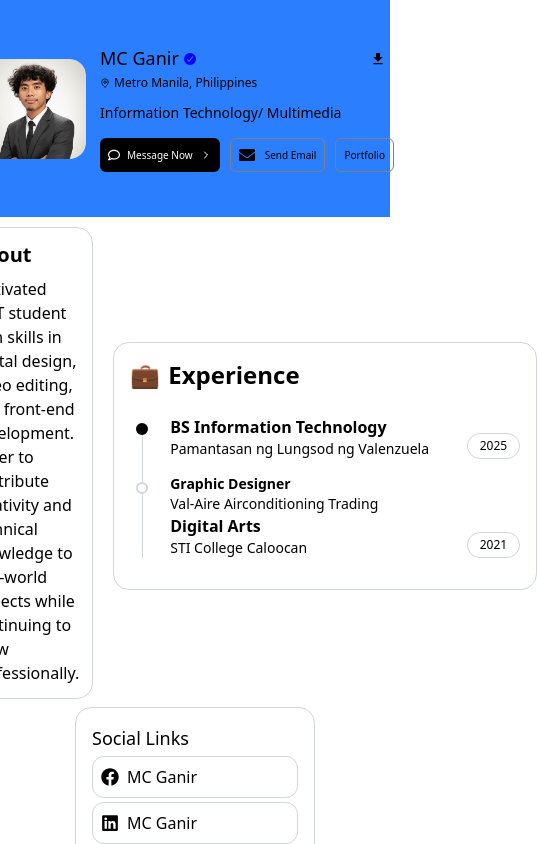
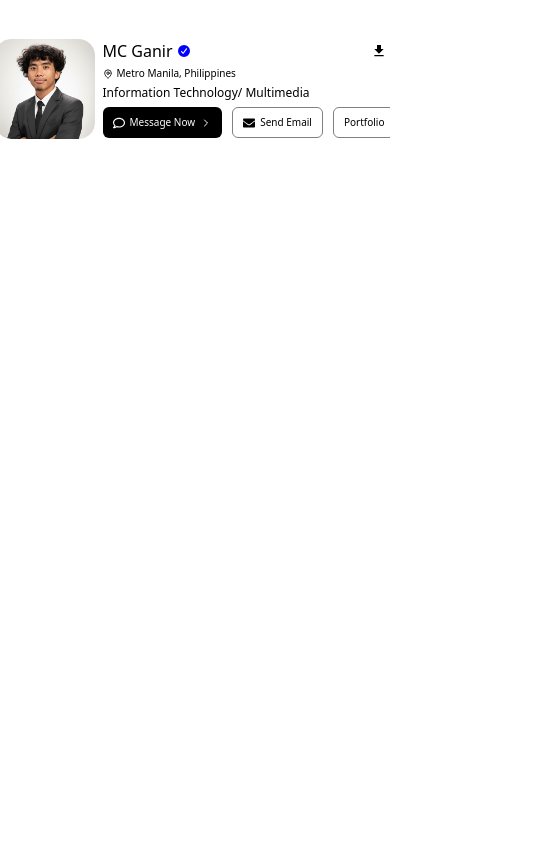
Before and after one commit to mc489/mc489portfolio, a React (Vite) app: page / in a window 390 px wide. Shown: the top 844 px of the page, 537 px wide, since content can reach past the window. Built offline with nearby package versions, Linux system fonts and the light colour scheme.

Commit message:
optimized media query

```diff
--- a/package.json
+++ b/package.json
@@ -22,7 +22,8 @@
     "lucide-react": "^0.554.0",
     "react": "^19.2.0",
     "react-dom": "^19.2.0",
-    "react-icons": "^5.5.0"
+    "react-icons": "^5.5.0",
+    "react-responsive": "^10.0.1"
   },
   "devDependencies": {
     "@eslint/js": "^9.39.1",
--- a/src/App.jsx
+++ b/src/App.jsx
@@ -9,18 +9,14 @@ function App() {
   return (
     <>
 
-     <div className="">
+
       <Header />
-      <div className="flex flex-row gap-5 justify-center items-center mb-2">
-      <About />
 
-      <ColorsTimeline></ColorsTimeline>
-     </div>
-     <div className="flex flex-row item-center justify-center ">
-<SocialLinks></SocialLinks>
-</div>
-<Footer></Footer>
- </div>
+
+
+
+
+
     </>
   )
 }
--- a/src/Header.jsx
+++ b/src/Header.jsx
@@ -9,7 +9,15 @@ import React, { useState } from "react";
 import { ChevronRight } from 'lucide-react';
 import { MdDownload } from 'react-icons/md';
 import { FaEnvelope } from 'react-icons/fa';
+import { useMediaQuery } from 'react-responsive'
 function Header() {
+    const isDesktopOrLaptop = useMediaQuery({
+        query: '(min-width: 1224px)'
+    })
+    const isBigScreen = useMediaQuery({ query: '(min-width: 1824px)' })
+    const isTabletOrMobile = useMediaQuery({ query: '(max-width: 1224px)' })
+    const isPortrait = useMediaQuery({ query: '(orientation: portrait)' })
+    const isRetina = useMediaQuery({ query: '(min-resolution: 2dppx)' })
 
     // State to track if the image has been clicked
     const [clicked, setClicked] = useState(false);
@@ -36,7 +44,11 @@ function Header() {
 
 
         <header>
-            <div className=" max-[500px]:bg-blue-500 max-[500px]:p-[30px] max-[500px]:gap-1 pt-[24px] items-center justify-center flex flex-row gap-4 p4">
+
+
+
+            {isDesktopOrLaptop &&
+                <div className=" pt-[24px] items-center justify-center flex flex-row gap-4 p4">
 
                     <div
                         className="relative w-[150px] max-[500px]:w-[100px] aspect-square rounded-[16px] overflow-hidden group flex-shrink-0"
@@ -86,44 +98,140 @@ function Header() {
                             <button >
                                 <div className="flex items-center group gap-1">
                                     <span className="text-[14px] opacity-0 group-hover:opacity-100 translate-x-2 group-hover:translate-x-0 duration-200">Download My Resume</span>
-                              <MdDownload style={{ marginRight: '8px' }}  />
+                                    <MdDownload style={{ marginRight: '8px' }} />
                                 </div>
                             </button>
                         </div>
 
 
                         <div className="mt-[2px] flex flex-row items-center">
-                        <MapPin color="black" size={14} style={{ marginRight: '4px' }} className="max-[500px]:w-[10px]" /> {/* */}
+                            <MapPin color="black" size={14} style={{ marginRight: '4px' }} /> {/* */}
                             <h3 className="text-[16px] max-[500px]:text-[12px]">Metro Manila, Philippines</h3>
                         </div>
-                    <h2 className=" mt-[10px] text-[20px] max-[500px]:text-[14px]">Information Technology/ Multimedia </h2>
+                        <h2 className=" mt-[10px] text-[20px] ">Information Technology/ Multimedia </h2>
 
                         <div className="mt-[15px] flex flex-row gap-[10px]">
 
-                       <button className="max-[500px]:text-[10px] max-[500px]:px-[8px]
+                            <button className="
                         button bg-black px-[16px] py-[8px]
                         text-white text-[14px] !border-none hover:-translate-y-0.5 whitespace-nowrap">
 
                                 <div className="flex gap-[7px] items-center">
-                              <FaRegComment size={18}  color="white" className="max-[500px]:w-[12px]"/>
+                                    <FaRegComment size={18} color="white" />
                                     Message Now
-                         <ChevronRight size={18} color="white" className="max-[500px]:w-[12px]" />
+                                    <ChevronRight size={18} color="white" />
                                 </div>
                             </button>
 
-                        <button className="button max-[500px]:text-[10px] max-[500px]:px-[8px]  px-[16px] hover:-translate-y-0.5  whitespace-nowrap">
+                            <button className=" button px-[16px] hover:-translate-y-0.5  whitespace-nowrap">
                                 <div className="flex items-center gap-[10px]">
                                     <FaEnvelope size="16px" color="black" />
                                     Send Email
                                 </div>
                             </button>
 
-                        <button className="max-[500px]:text-[10px] max-[500px]:px-[8px] button  px-[16px] hover:-translate-y-0.5"> Portfolio</button>
+                            <button className=" button  px-[16px] hover:-translate-y-0.5"> Portfolio</button>
                         </div>
                     </div>
                 </div>
+            }
+
+            {isTabletOrMobile &&
+
+                <div className=" py-[24px] items-center justify-center flex flex-row gap-2 overflow-hidden">
+
+                    <div
+                        className="relative items-center justify- w-[100px] flex flex-row aspect-square rounded-[16px] overflow-hidden group flex-shrink-0"
+
+                        onMouseEnter={handleMouseEnter}
+                        onMouseLeave={handleMouseLeave}
+                    >
+                        {/* Default Image: Visible when not clicked AND not hovered */}
+                        <img
+                            src={profile}
+                            alt="profile"
+                            className={`absolute inset-0 w-full h-full object-cover rounded-[16px] transition-opacity duration-300
+                    ${clicked || isHovered ? "opacity-0" : "opacity-100"}
+                `}
+                        />
+
+                        {/* Hover Image: Visible when hovered (and not clicked) */}
+                        <img
+                            src={profileHover}
+                            alt="profile hover"
+                            className={`absolute inset-0 w-full h-full object-cover rounded-[16px] transition-opacity duration-300
+                    ${isHovered && !clicked ? "opacity-100" : "opacity-0"}
+                `}
+                        />
+
+                        {/* Clicked Image: Visible only when 'clicked' is true */}
+                        <img
+                            src={profileClicked}
+                            alt="profile clicked"
+                            onClick={handleClick}
+                            className={`absolute inset-0 w-full h-full object-cover rounded-[16px] transition-opacity duration-300 cursor-pointer
+                    ${clicked ? "opacity-100" : "opacity-0"}
+                `}
+                        />
+                    </div>
+
+
+
+                    <div className=" my-[15px] flex flex-col gap-[1px]">
+
+                        <div className="flex flex-row relative items-center justify-between ">
+
+                            <div className="flex items-center">
+                                <h1 className="text-[16px]">MC Ganir</h1>
+                                <FontAwesomeIcon icon={faCheckCircle} color="blue"
+                                    className="ml-[5px] w-[12px] " />
+                            </div>
+                            <button >
+                        <div className="flex items-center group gap-1">
+                            <span className="text-[12px] opacity-0 group-hover:opacity-100 translate-x-2 group-hover:translate-x-0 duration-200">Download My Resume</span>
+                            <MdDownload style={{ marginRight: '8px' }} />
+                        </div>
+                    </button>
+
+                        </div>
+
+
+                        <div className="mt-[2px]  flex flex-row items-center">
+                            <MapPin color="black" size={10} style={{ marginRight: '4px' }} /> {/* */}
+                            <h3 className="text-[10px] ">Metro Manila, Philippines</h3>
+                        </div>
+                        <h2 className=" mt-[2px] text-[12px] justify-center ">Information Technology/ Multimedia </h2>
+
+                        <div className="mt-[4px] flex flex-row gap-[10px]">
+
+                            <button className="
+                        button bg-black px-[10px] py-[8px]
+                        text-white text-[10px] !border-none hover:-translate-y-0.5 whitespace-nowrap">
+
+                                <div className="flex gap-[5px] items-center">
+                                    <FaRegComment size={12} color="white" />
+                                    Message Now
+                                    <ChevronRight size={12} color="white" />
+                                </div>
+                            </button>
+
+                            <button className=" text-[10px] button px-[10px] hover:-translate-y-0.5  whitespace-nowrap">
+                                <div className="flex items-center gap-[5px]">
+                                    <FaEnvelope size="12px" color="black" />
+                                    Send Email
+                                </div>
+                            </button>
+
+                            <button className=" button text-[10px] px-[10px] hover:-translate-y-0.5"> Portfolio</button>
+                        </div>
+                    </div>
+                </div>
+
+
+            }
         </header>
 
     );
 }
+
 export default Header;
```
Also changed, not shown: 1 other file (tests, documents, lock files or other folders). Lines whose indentation alone changed are shown as unchanged.
